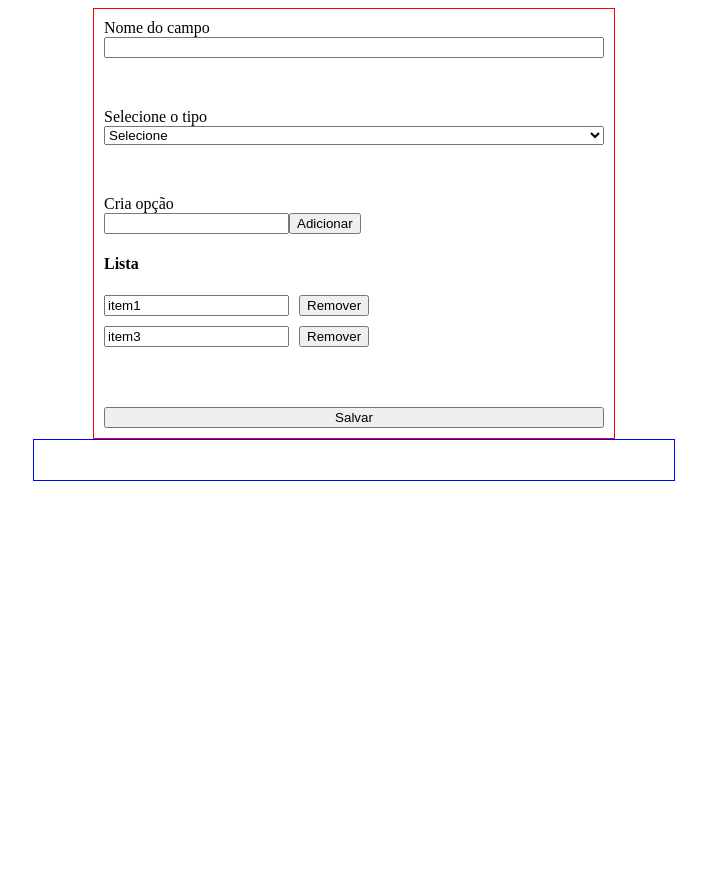
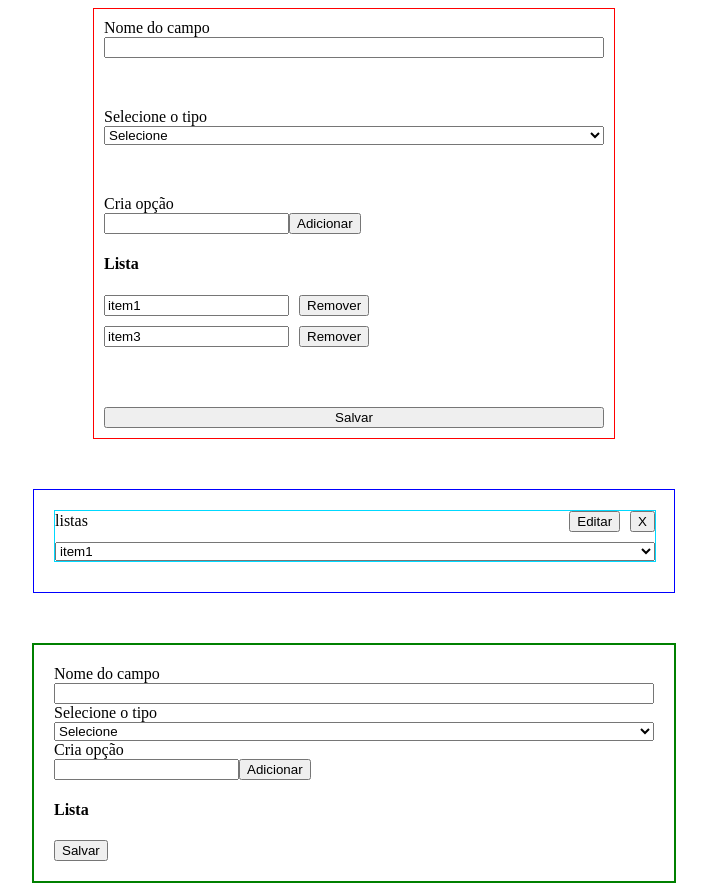
Before and after one commit to Sara01romao/edit-form, a PHP site: page / in a window 1280 px wide. Shown: the whole page, without its empty margins (286-993 px from the left). Before the commit the page ends 481 px from the top, so only its background shows below. Run offline with PHP 8.4, Linux system fonts and the light colour scheme.

Commit message:
feat: form editar receber dados do campo

```diff
--- a/index.html
+++ b/index.html
@@ -86,7 +86,80 @@
 
 
 
-  <form action="" id="novo-form"></form>
+  <form action="" id="novo-form">
+    <div class="novoCampo">
+        <div>
+            <label>listas</label>
+            <div>
+                <button type="button" class="editar-campo" onclick='editarCampo(this)'>Editar</button>
+                <button type="button" class="remove-campo" onclick="removerCampo(this)"> X</button>
+            </div>
+        </div>
+         <select name="listas">
+            <option value="item1">item1</option><option value="item3">item3</option>
+          </select>
+
+
+    </div>
+
+  </form>
+
+
+
+
+  <form action="" class="form-edit-campo">
+
+
+    <div class="campo-input">
+        <label for="">Nome do campo</label>
+        <input type="text" name="nome-campo" id="nome-campo" required>
+    </div>
+
+    <div class="campo-input">
+         <label for="">Selecione o tipo</label>
+        <select name="tipo" id="tipo-campo">
+            <option value="">Selecione</option>
+            <option value="um">Um</option>
+            <option value="dois">Dois</option>
+            <option value="tres">Três</option>
+        </select>
+    </div>
+
+
+
+
+     <div class="option-container">
+        <div class="input-criar-option">
+            <div class="input-add-option">
+                <label for="">Cria opção</label>
+                <input type="text" name="novo-option" id="input-option">
+            </div>
+
+            <button type="button" class="add-option">Adicionar</button>
+
+        </div>
+
+
+
+
+        <div class="option-lista editar-campo">
+           <h4>Lista</h4>
+
+           <div class="msg-option">
+               <p>Adicione opções</p>
+           </div>
+
+
+
+        </div>
+
+
+     </div>
+
+
+       <button type="button" class="salvar-campo-edit">Salvar</button>
+  </form>
+
 
 
 
@@ -202,7 +275,7 @@
                         <div>
                             <label >${nome_campo}</label>
                             <div>
-                                <button type='button' class='editar-campo'>Editar</button>
+                                <button type='button' class='editar-campo' onclick='editarCampo(this)'>Editar</button>
                                 <button type='button' class='remove-campo' onclick='removerCampo(this)'> X</button>
                             </div>
                         </div>
@@ -256,11 +329,147 @@
         });
 
 
-
+        //remove campo
         function removerCampo(button) {
             const campoContainer = button.closest(".novoCampo");
             campoContainer.remove();
         }
+
+
+
+        function editarCampo(button) {
+            const campoContainer = $(button).closest(".novoCampo");
+            const selectElement = campoContainer.find("select");
+
+            if (selectElement.length > 0) {
+
+
+                var select_name = selectElement.attr('name');
+
+                $('.form-edit-campo #nome-campo ').attr('value', select_name );
+
+
+                $('.form-edit-campo #tipo-campo').val("tres").change();
+
+
+
+                var option_campo_edit = selectElement.find("option");
+
+                var lista_opcoes_edit = [];
+
+
+
+                for (var i = 0; i < option_campo_edit.length; i++) {
+                    lista_opcoes_edit.push(option_campo_edit[i].value);
+                }
+
+                console.log(lista_opcoes_edit, 'valores');
+
+                lista_opcoes_edit.forEach(element => {
+
+
+
+                    var optionItem = document.createElement('div');
+                    optionItem.classList.add('option-item')
+
+                        // Conteúdo HTML do novo item
+
+
+                        optionItem.innerHTML = `
+
+
+                                <input  type='text'  name='${element}' value="${element}">
+
+                                <div class="btns-option">
+
+                                    <button type="button" class="remove-option">Remover</button>
+                                </div>
+
+                        `;
+
+
+                    $('.option-lista.editar-campo').append(optionItem);
+
+
+                });
+
+
+
+
+
+
+            } else {
+                console.log("O .novoCampo NÃO contém um elemento <select>.");
+            }
+
+
+
+
+            $(campoContainer).css('background', 'red');
+        }
+
+
+
+
+        $('.salvar-campo-edit').on('click', function() {
+
+
+            var tipo_campo = document.getElementById('tipo-campo').value;
+            var nome_campo = document.getElementById('nome-campo').value;
+
+
+            if(tipo_campo == "tres"){
+
+
+                var inputs = document.querySelectorAll(".option-item input");
+                var lista_opcoes = [];
+
+
+
+                for (var i = 0; i < inputs.length; i++) {
+                    lista_opcoes.push(inputs[i].value);
+                }
+
+                if(lista_opcoes != 0){
+                    var novoSelect = document.createElement('div');
+                    novoSelect.classList.add('novoCampo')
+
+                    // Conteúdo HTML do novo item
+
+                    var opcoesHTML = lista_opcoes.map(item => `<option value="${item}">${item}</option>`).join('');
+
+                    novoSelect.innerHTML = `
+                        <div>
+                            <label >${nome_campo}</label>
+                            <div>
+                                <button type='button' class='editar-campo' onclick='editarCampo(this)'>Editar</button>
+                                <button type='button' class='remove-campo' onclick='removerCampo(this)'> X</button>
+                            </div>
+                        </div>
+                         <select name='${nome_campo}'>
+                            ${opcoesHTML}
+                          </select>
+
+
+                    `;
+
+
+
+                    $('#novo-form').append(novoSelect);
+
+
+                }
+
+
+
+
+
+            }
+
+
+
+
+        });
     </script>
 
 
--- a/style.css
+++ b/style.css
@@ -4,7 +4,7 @@
 #novo-form{
     max-width:600px;
     width: 100%;
-    margin: 0 auto;
+    margin: 50px auto;
 
     border: 1px solid  blue;
 
@@ -103,3 +103,18 @@
     justify-content: center;
 
 }
+
+
+
+
+/* editar campo */
+
+.form-edit-campo{
+    max-width: 600px;
+    width: 100%;
+    margin: 0 auto;
+    border: 2px solid green;
+    padding: 20px;
+
+    margin-top: 50px;
+}
```
